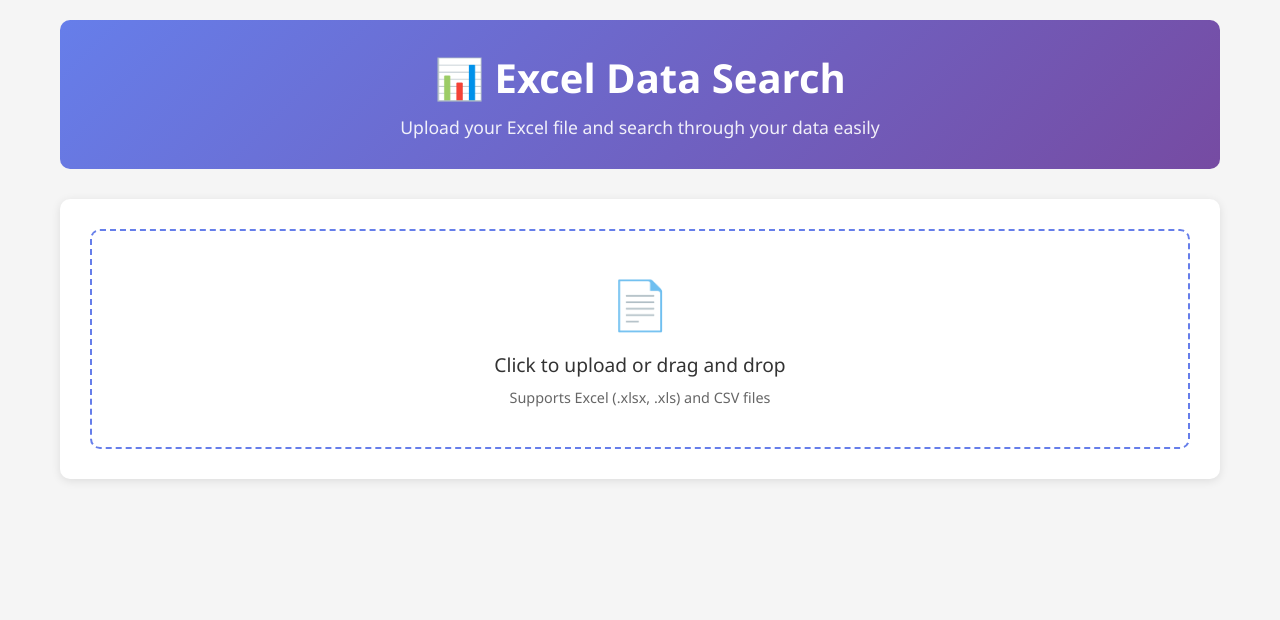
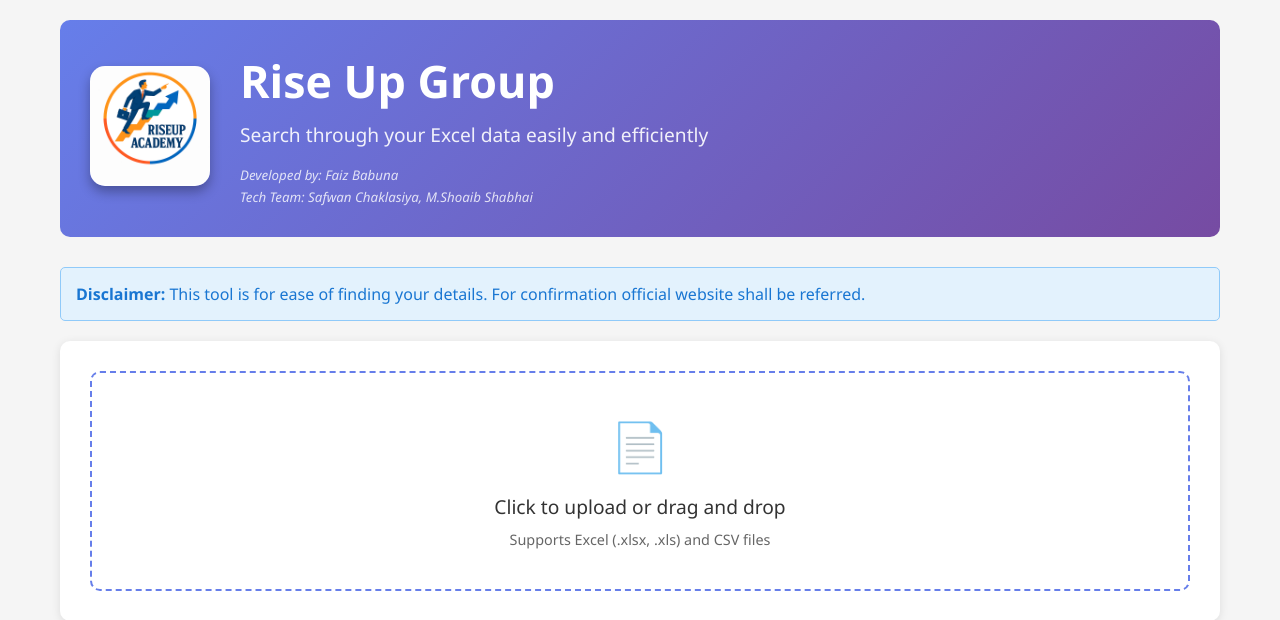
Before and after one commit to faiz-123/excel-search-app, a Flask app: page / in a window 1280 px wide. Shown: the top 620 px of the page. Run offline with Flask 3, Linux system fonts and the light colour scheme.

Commit message:
Update UI layout and branding
- Moved upload section to bottom of page for better UX
- Added file info message above search section
- Added disclaimer below file info
- Updated header with Tech Team credits (Safwan Chaklasiya, Shoeib Shabhai)
- Added logo files to static directory
- Improved alert styling with info class

```diff
--- a/templates/index.html
+++ b/templates/index.html
@@ -3,7 +3,7 @@
 <head>
     <meta charset="UTF-8">
     <meta name="viewport" content="width=device-width, initial-scale=1.0">
-    <title>Excel Data Search</title>
+    <title>Rise Up Group - Excel Data Search</title>
     <style>
         * {
             margin: 0;
@@ -29,17 +29,63 @@
             padding: 30px;
             border-radius: 10px;
             margin-bottom: 30px;
-            text-align: center;
         }
 
-        .header h1 {
-            font-size: 2.5em;
-            margin-bottom: 10px;
+        .header-content {
+            display: flex;
+            align-items: center;
+            gap: 30px;
         }
 
-        .header p {
-            font-size: 1.1em;
+        .logo-container {
+            flex-shrink: 0;
+        }
+
+        .logo {
+            width: 120px;
+            height: 120px;
+            object-fit: contain;
+            border-radius: 15px;
+            box-shadow: 0 6px 12px rgba(0,0,0,0.3);
+        }
+
+        .text-content {
+            flex: 1;
+        }
+
+        .text-content h1 {
+            font-size: 2.8em;
+            margin-bottom: 10px;
+            margin-top: 0;
+        }
+
+        .text-content p {
+            font-size: 1.2em;
             opacity: 0.9;
+            margin-bottom: 15px;
+        }
+
+        .developer-info {
+            font-size: 1em;
+            opacity: 0.8;
+            font-style: italic;
+        }
+
+        @media (max-width: 768px) {
+            .header-content {
+                flex-direction: column;
+                text-align: center;
+                gap: 20px;
+            }
+
+            .logo {
+                width: 100px;
+                height: 100px;
+            }
+
+            .text-content h1 {
+                font-size: 2.2em;
+            }
         }
 
         .upload-section {
@@ -50,6 +96,11 @@
             margin-bottom: 30px;
         }
 
+        .upload-section.compact {
+            padding: 15px;
+            margin-bottom: 20px;
+        }
+
         .file-upload {
             border: 2px dashed #667eea;
             border-radius: 10px;
@@ -57,6 +108,11 @@
             text-align: center;
             cursor: pointer;
             transition: all 0.3s ease;
+        }
+
+        .file-upload.compact {
+            padding: 20px;
+            border: 1px dashed #ccc;
         }
 
         .file-upload:hover {
@@ -75,14 +131,28 @@
             margin-bottom: 15px;
         }
 
+        .upload-icon.compact {
+            font-size: 1.5em;
+            margin-bottom: 8px;
+        }
+
         .upload-text {
             font-size: 1.2em;
             margin-bottom: 10px;
         }
 
+        .upload-text.compact {
+            font-size: 0.9em;
+            margin-bottom: 5px;
+        }
+
         .upload-subtext {
             color: #666;
             font-size: 0.9em;
+        }
+
+        .upload-subtext.compact {
+            font-size: 0.8em;
         }
 
         .file-input {
@@ -246,6 +316,12 @@
             color: #155724;
         }
 
+        .alert-info {
+            background-color: #e3f2fd;
+            border: 1px solid #90caf9;
+            color: #1976d2;
+        }
+
         .alert-error {
             background-color: #f8d7da;
             border: 1px solid #f5c6cb;
@@ -297,23 +373,30 @@
 <body>
     <div class="container">
         <div class="header">
-            <h1>📊 Excel Data Search</h1>
-            <p>Upload your Excel file and search through your data easily</p>
+            <div class="header-content">
+                <div class="logo-container">
+                    <img src="/static/logo.jpeg" alt="Rise Up Group Logo" class="logo">
+                </div>
+                <div class="text-content">
+                    <h1>Rise Up Group</h1>
+                    <p>Search through your Excel data easily and efficiently</p>
+                    <div class="developer-info">
+                        <small>Developed by: Faiz Babuna</small><br>
+                        <small>Tech Team: Safwan Chaklasiya, M.Shoaib Shabhai</small>
+                    </div>
+                </div>
+            </div>
         </div>
 
-        <div class="upload-section">
-            <div class="file-upload" onclick="document.getElementById('fileInput').click()">
-                <div class="upload-icon">📄</div>
-                <div class="upload-text">Click to upload or drag and drop</div>
-                <div class="upload-subtext">Supports Excel (.xlsx, .xls) and CSV files</div>
-                <input type="file" id="fileInput" class="file-input" accept=".xlsx,.xls,.csv">
-            </div>
-            {% if file_info %}
-            <div class="alert alert-success" style="margin-top: 20px;">
-                ✅ Default file loaded: <strong>{{ file_info.filename }}</strong><br>
-                📊 {{ file_info.rows }} rows, {{ file_info.columns }} columns
-            </div>
-            {% endif %}
+        {% if file_info %}
+        <div class="alert alert-success" style="margin-bottom: 20px;">
+            ✅ Default file loaded: <strong>{{ file_info.filename }}</strong><br>
+            📊 {{ file_info.rows }} rows, {{ file_info.columns }} columns
+        </div>
+        {% endif %}
+
+        <div class="alert alert-info">
+            <strong>Disclaimer:</strong> This tool is for ease of finding your details. For confirmation official website shall be referred.
         </div>
 
         <div id="searchSection" class="search-section" {% if file_info %}style="display: block;"{% endif %}>
@@ -345,6 +428,15 @@
                 </table>
             </div>
             <div class="pagination" id="pagination"></div>
+        </div>
+
+        <div class="upload-section{% if file_info %} compact{% endif %}">
+            <div class="file-upload{% if file_info %} compact{% endif %}" onclick="document.getElementById('fileInput').click()">
+                <div class="upload-icon{% if file_info %} compact{% endif %}">📄</div>
+                <div class="upload-text{% if file_info %} compact{% endif %}">Click to upload or drag and drop</div>
+                <div class="upload-subtext{% if file_info %} compact{% endif %}">Supports Excel (.xlsx, .xls) and CSV files</div>
+                <input type="file" id="fileInput" class="file-input" accept=".xlsx,.xls,.csv">
+            </div>
         </div>
     </div>
 
```
Also changed, not shown: logo.jpeg (added), static/logo.jpeg (added).
